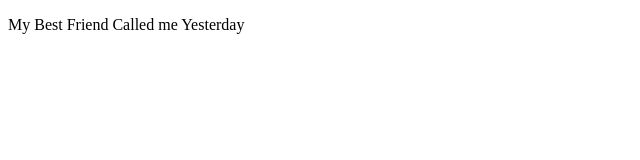
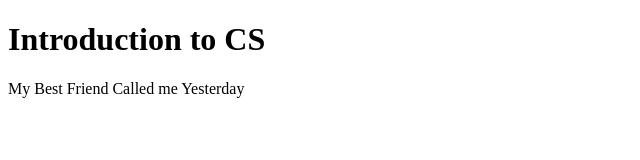
Before and after one commit to Aliazghar001/git_project, a plain HTML site: page index.html in a window 1280 px wide. Shown: the whole page, without its empty margins (0-640 px from the left). Drawn offline with Linux system fonts and the light colour scheme.

Commit message:
h1 Added

```diff
--- a/index.html
+++ b/index.html
@@ -6,6 +6,7 @@
     <title>Document</title>
 </head>
 <body>
+    <h1>Introduction to CS</h1>
     <p> My Best Friend Called me Yesterday</p>
 </body>
 </html>
```
